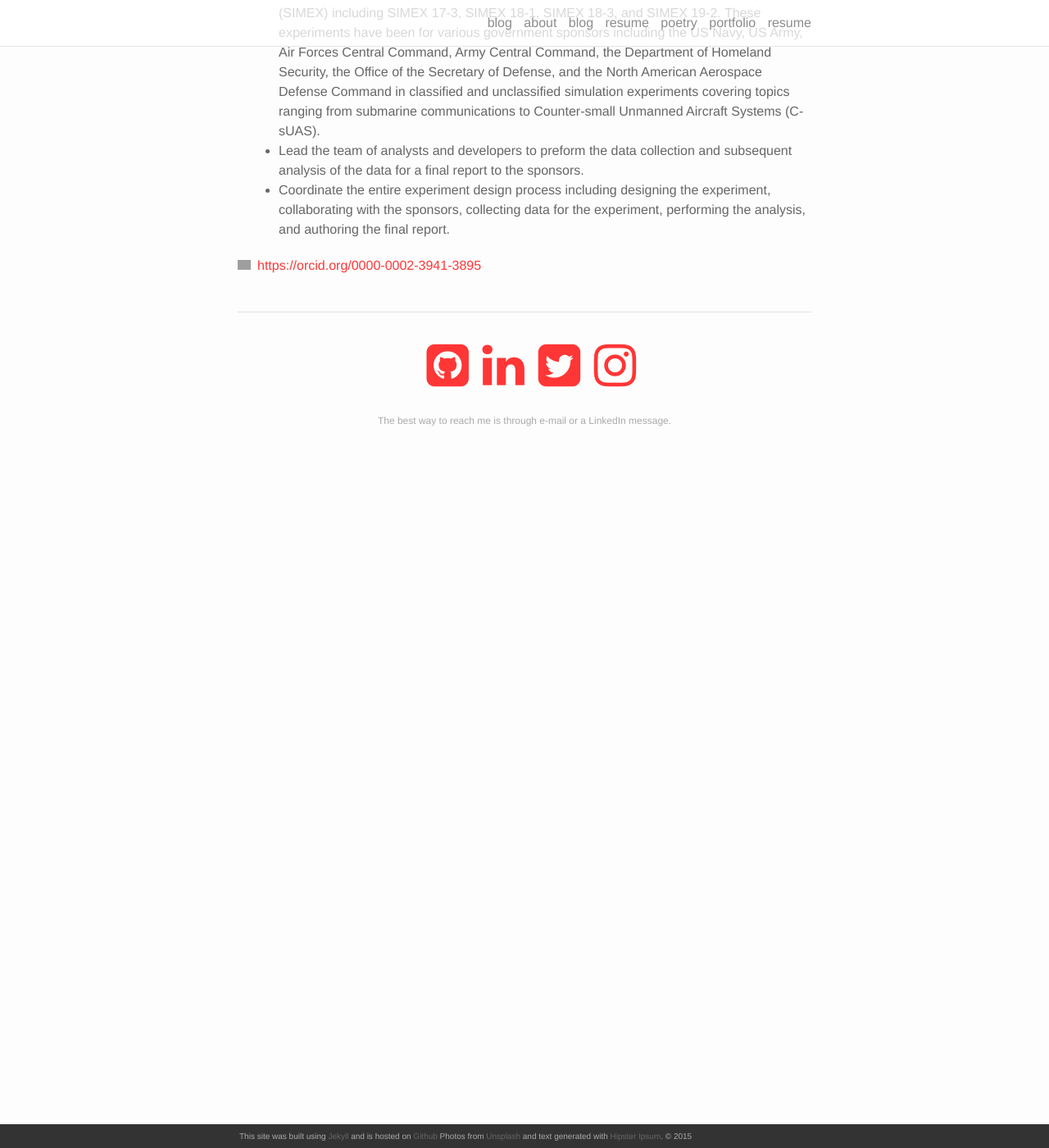
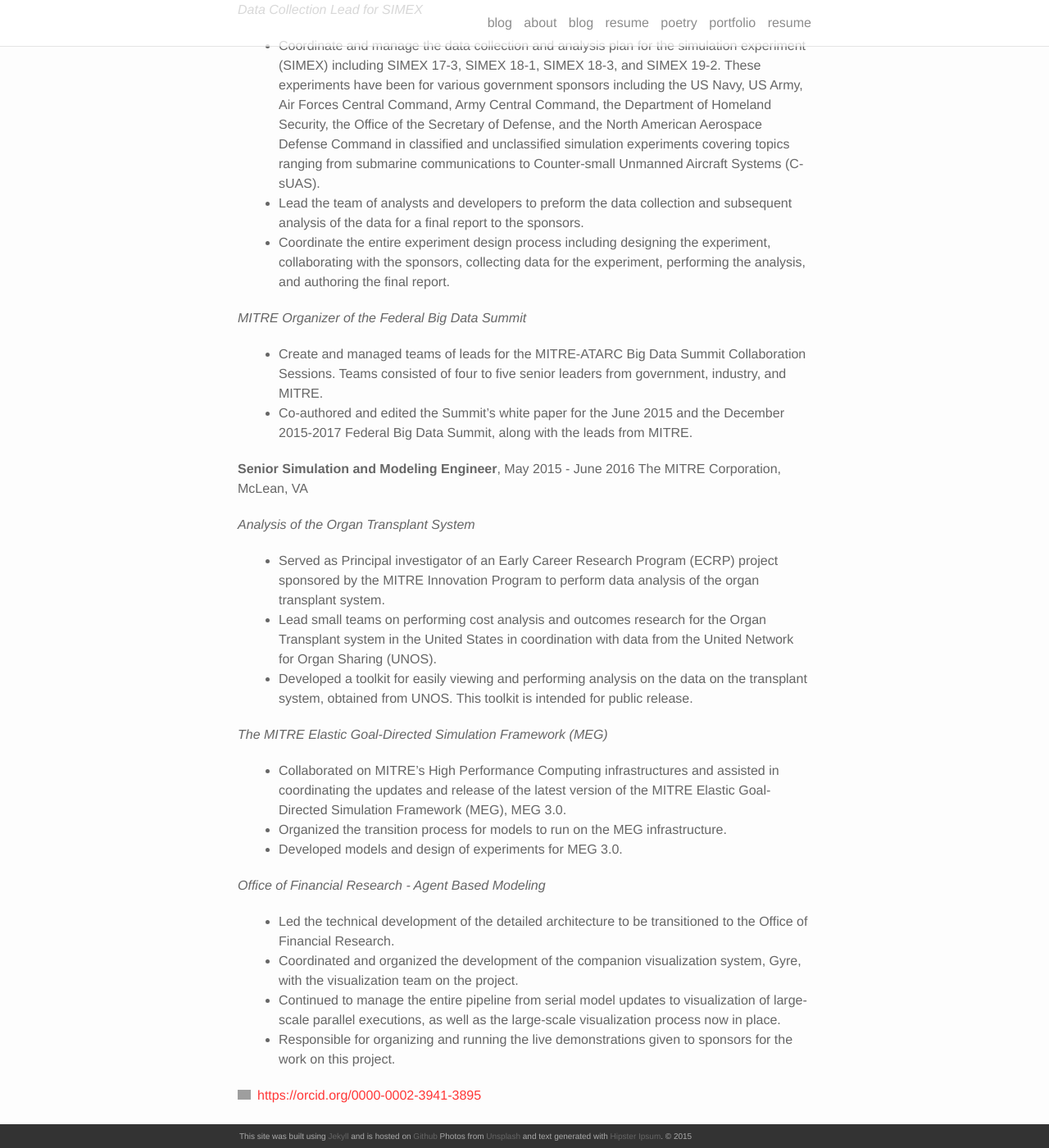
Before and after one commit to ceharvs/ceharvs.github.io, a Jekyll site: the page built from resume.md, in a window 1280 px wide and 1400 px high, scrolled down 1014 px. Shown: the whole window at 82% size. Built offline with Jekyll 4.4.1, drawn with Linux system fonts in a browser that asks for light colours; nearby versions of some CDN libraries; grey boxes are pictures that could not be loaded.

Commit message:
updated resume

```diff
--- a/resume.md
+++ b/resume.md
@@ -10,8 +10,10 @@
 *PhD Candidate, Computational Sciences and Informatics*
 * Focus: Modeling, Simulation, and Analysis of the Organ Transplant System
 * Research Interests: Modeling and Simulation, High Performance Computing, Agent Based Modeling, Discrete Event Simulation.
+
 **Richard Stockton College of New Jersey - Galloway, NJ** May 2013
 *Masters of Science in Computational Science*
+
 **Richard Stockton College of New Jersey - Galloway, NJ** Aug. 2011
 *Bachelor of Science in Computational Science with a Minor in Mathematics*
 
@@ -35,6 +37,30 @@
 * Lead the team of analysts and developers to preform the data collection and subsequent analysis of the data for a final report to the sponsors.
 * Coordinate the entire experiment design process including designing the experiment, collaborating with the sponsors, collecting data for the experiment, performing the analysis, and authoring the final report.
 
+*MITRE Organizer of the Federal Big Data Summit*
+* Create and managed teams of leads for the MITRE-ATARC Big Data Summit Collaboration Sessions. Teams consisted of four to five senior leaders from government, industry, and MITRE.
+* Co-authored and edited the Summit’s white paper for the June 2015 and the December 2015-2017 Federal Big Data Summit, along with the leads from MITRE.
+
+**Senior Simulation and Modeling Engineer**, May 2015 - June 2016
+The MITRE Corporation, McLean, VA
+
+*Analysis of the Organ Transplant System*
+* Served as Principal investigator of an Early Career Research Program (ECRP) project sponsored by the MITRE Innovation Program to perform data analysis of the organ transplant system.
+* Lead small teams on performing cost analysis and outcomes research for the Organ Transplant system in the United States in coordination with data from the United Network for Organ Sharing (UNOS).
+* Developed a toolkit for easily viewing and performing analysis on the data on the transplant system, obtained from UNOS. This toolkit is intended for public release.
+
+
+*The MITRE Elastic Goal-Directed Simulation Framework (MEG)*
+* Collaborated on MITRE’s High Performance Computing infrastructures and assisted in coordinating the updates and release of the latest version of the MITRE Elastic Goal-Directed Simulation Framework (MEG), MEG 3.0.
+* Organized the transition process for models to run on the MEG infrastructure.
+* Developed models and design of experiments for MEG 3.0.
+
+*Office of Financial Research - Agent Based Modeling*
+* Led the technical development of the detailed architecture to be transitioned to the Office of Financial Research.
+* Coordinated and organized the development of the companion visualization system, Gyre, with the visualization team on the project.
+* Continued to manage the entire pipeline from serial model updates to visualization of large-scale parallel executions, as well as the large-scale visualization process now in place.
+* Responsible for organizing and running the live demonstrations given to sponsors for the work on this project.
+
 <div itemscope itemtype="https://schema.org/Person"><a itemprop="sameAs" content="https://orcid.org/0000-0002-3941-3895" href="https://orcid.org/0000-0002-3941-3895" target="orcid.widget" rel="noopener noreferrer" style="vertical-align:top;"><img src="https://orcid.org/sites/default/files/images/orcid_16x16.png" style="width:1em;margin-right:.5em;" alt="ORCID iD icon">https://orcid.org/0000-0002-3941-3895</a></div>
 
 
```
